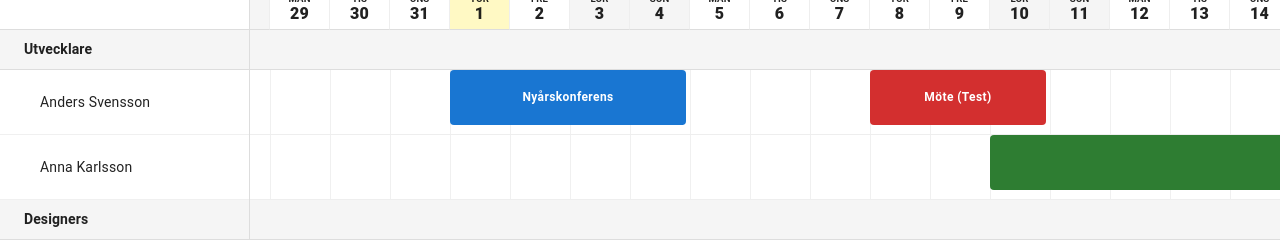
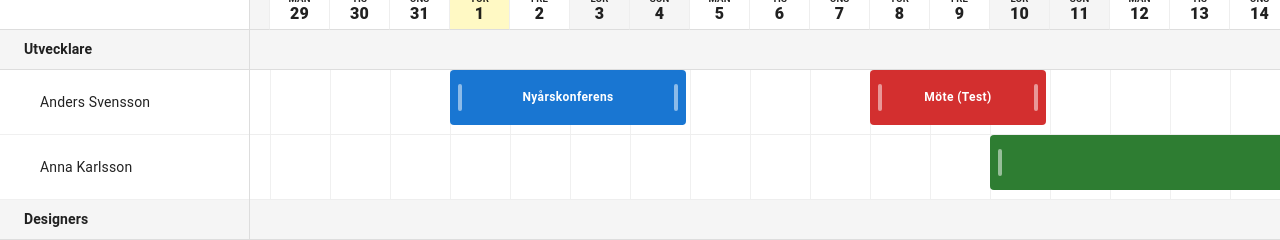
Before and after one commit to younusrahman/planera-ledighet, a React (Vite) app: page / in a window 1280 px wide. Shown: the part 140-380 px from the top of the page. Built offline with nearby package versions, Linux system fonts and the light colour scheme; some icons are missing.

Commit message:
resize fix

```diff
--- a/src/components/LeaveBlock.tsx
+++ b/src/components/LeaveBlock.tsx
@@ -1,4 +1,4 @@
-import React, { useState } from "react";
+import React, { useState, useRef, useEffect, useLayoutEffect } from "react";
 import { useDraggable } from "@dnd-kit/core";
 import { Paper, Typography, Box } from "@mui/material";
 import { CELL_WIDTH, ROW_HEIGHT, type LeaveItem } from "../utils";
@@ -7,8 +7,8 @@ interface Props {
   leave: LeaveItem;
   left?: number;
   isOverlay?: boolean;
-  // UPDATE: Callback now accepts daysShifted (change in start date)
   onResizeEnd?: (id: string, newDuration: number, daysShifted: number) => void;
+  scrollContainerRef?: React.RefObject<HTMLDivElement>;
 }
 
 export const LeaveBlock = ({
@@ -16,6 +16,7 @@ export const LeaveBlock = ({
   left = 0,
   isOverlay = false,
   onResizeEnd,
+  scrollContainerRef,
 }: Props) => {
   const { attributes, listeners, setNodeRef, transform, isDragging } =
     useDraggable({
@@ -26,10 +27,81 @@ export const LeaveBlock = ({
 
   const [isResizing, setIsResizing] = useState(false);
   const [visualDuration, setVisualDuration] = useState(leave.durationDays);
-  // NEW: Track how many days the start date has shifted during resize
   const [visualStartShift, setVisualStartShift] = useState(0);
 
-  // --- GENERIC RESIZE HANDLER ---
+  // Refs for the animation loop
+  const mouseXRef = useRef(0);
+  const startXRef = useRef(0);
+  const startScrollLeftRef = useRef(0);
+  const isResizingRef = useRef(false);
+  const directionRef = useRef<"left" | "right">("right");
+  const requestRef = useRef<number>(0);
+
+  // NEW: Track previous 'left' position to detect Infinite Scroll jumps
+  const prevLeftRef = useRef(left);
+
+  // --- COMPENSATE FOR INFINITE SCROLL JUMPS ---
+  useLayoutEffect(() => {
+    // If the 'left' prop changed drastically (e.g. +1800px) while resizing,
+    // it means the timeline expanded to the past.
+    // We must adjust our startScrollLeftRef so the math doesn't break.
+    const jump = left - prevLeftRef.current;
+
+    if (jump !== 0 && isResizingRef.current) {
+      // If grid moved +1800px, the scroll container also moved +1800px.
+      // We add this to our 'start' reference so the difference (delta) remains correct.
+      startScrollLeftRef.current += jump;
+    }
+
+    prevLeftRef.current = left;
+  }, [left]);
+
+  // --- THE GAME LOOP ---
+  const animate = () => {
+    if (!isResizingRef.current || !scrollContainerRef?.current) return;
+
+    const container = scrollContainerRef.current;
+    const { left: containerLeft, width: containerWidth } =
+      container.getBoundingClientRect();
+    const currentX = mouseXRef.current;
+
+    // 1. AUTO SCROLL LOGIC
+    const edgeThreshold = 50;
+    const scrollSpeed = 15;
+
+    if (currentX < containerLeft + edgeThreshold) {
+      container.scrollLeft -= scrollSpeed;
+    } else if (currentX > containerLeft + containerWidth - edgeThreshold) {
+      container.scrollLeft += scrollSpeed;
+    }
+
+    // 2. CALCULATE DELTA
+    const currentScrollLeft = container.scrollLeft;
+
+    // logic: (Current Scroll - Start Scroll) + (Current Mouse - Start Mouse)
+    const scrollDiff = currentScrollLeft - startScrollLeftRef.current;
+    const mouseDiff = currentX - startXRef.current;
+
+    const totalDeltaX = mouseDiff + scrollDiff;
+    const deltaDays = Math.round(totalDeltaX / CELL_WIDTH);
+
+    const startDuration = leave.durationDays;
+
+    // 3. UPDATE STATE
+    if (directionRef.current === "right") {
+      const newDuration = Math.max(1, startDuration + deltaDays);
+      setVisualDuration(newDuration);
+    } else {
+      const maxShift = startDuration - 1;
+      const actualShift = Math.min(deltaDays, maxShift);
+
+      setVisualStartShift(actualShift);
+      setVisualDuration(startDuration - actualShift);
+    }
+
+    requestRef.current = requestAnimationFrame(animate);
+  };
+
   const initResize = (e: React.PointerEvent, direction: "left" | "right") => {
     e.preventDefault();
     e.stopPropagation();
@@ -41,29 +113,20 @@ export const LeaveBlock = ({
     setVisualDuration(leave.durationDays);
     setVisualStartShift(0);
 
-    const startX = e.clientX;
-    const startDuration = leave.durationDays;
+    isResizingRef.current = true;
+    directionRef.current = direction;
+    startXRef.current = e.clientX;
+    mouseXRef.current = e.clientX;
+
+    // Reset previous left ref to current to prevent jumps on start
+    prevLeftRef.current = left;
+
+    if (scrollContainerRef?.current) {
+      startScrollLeftRef.current = scrollContainerRef.current.scrollLeft;
+    }
 
     const onPointerMove = (moveEvent: PointerEvent) => {
-      const deltaX = moveEvent.clientX - startX;
-      const deltaDays = Math.round(deltaX / CELL_WIDTH);
-
-      if (direction === "right") {
-        // RIGHT: Only duration changes
-        const newDuration = Math.max(1, startDuration + deltaDays);
-        setVisualDuration(newDuration);
-      } else {
-        // LEFT: Start shifts, Duration changes inversely
-        // Example: Drag left (-1 day) -> Start -1, Duration +1
-
-        // limit: Can't shrink duration below 1
-        // (startDuration - deltaDays) >= 1  =>  deltaDays <= startDuration - 1
-        const maxShift = startDuration - 1;
-        const actualShift = Math.min(deltaDays, maxShift);
-
-        setVisualStartShift(actualShift);
-        setVisualDuration(startDuration - actualShift);
-      }
+      mouseXRef.current = moveEvent.clientX;
     };
 
     const onPointerUp = (upEvent: PointerEvent) => {
@@ -71,12 +134,18 @@ export const LeaveBlock = ({
       handle.removeEventListener("pointermove", onPointerMove);
       handle.removeEventListener("pointerup", onPointerUp);
 
+      isResizingRef.current = false;
+      if (requestRef.current) cancelAnimationFrame(requestRef.current);
       setIsResizing(false);
 
-      // Final Calculation
-      const finalDeltaX = upEvent.clientX - startX;
-      const deltaDays = Math.round(finalDeltaX / CELL_WIDTH);
+      if (scrollContainerRef?.current) {
+        const finalScrollLeft = scrollContainerRef.current.scrollLeft;
+        const scrollDiff = finalScrollLeft - startScrollLeftRef.current;
+        const mouseDiff = upEvent.clientX - startXRef.current;
+        const totalDeltaX = mouseDiff + scrollDiff;
+        const deltaDays = Math.round(totalDeltaX / CELL_WIDTH);
 
+        const startDuration = leave.durationDays;
         let finalDuration = startDuration;
         let finalShift = 0;
 
@@ -89,28 +158,30 @@ export const LeaveBlock = ({
         }
 
         if (onResizeEnd) {
-        // Only fire if something actually changed
+          // If we resized, update.
           if (finalDuration !== startDuration || finalShift !== 0) {
             onResizeEnd(leave.id, finalDuration, finalShift);
           }
         }
-
-      // Reset visual state
+      }
       setVisualStartShift(0);
     };
 
     handle.addEventListener("pointermove", onPointerMove);
     handle.addEventListener("pointerup", onPointerUp);
+
+    requestRef.current = requestAnimationFrame(animate);
   };
 
-  // --- CALCULATE STYLE ---
+  useEffect(() => {
+    return () => {
+      if (requestRef.current) cancelAnimationFrame(requestRef.current);
+    };
+  }, []);
 
-  // 1. Duration (Width)
   const displayDuration = isResizing ? visualDuration : leave.durationDays;
   const currentWidth = displayDuration * CELL_WIDTH - 4;
 
-  // 2. Position (Left)
-  // If resizing left, we must visually shift the block's position
   const displayLeft = isResizing ? left + visualStartShift * CELL_WIDTH : left;
 
   const style: React.CSSProperties = {
@@ -135,14 +206,16 @@ export const LeaveBlock = ({
     transition: isResizing ? "none" : "box-shadow 0.2s ease, opacity 0.1s",
   };
 
-  // Common Handle Styles
   const handleStyle = {
     position: "absolute" as const,
     top: 0,
     bottom: 0,
-    width: "15px",
+    width: "20px",
     zIndex: 10,
     cursor: "col-resize",
+    display: "flex",
+    alignItems: "center",
+    justifyContent: "center",
     "&:hover": { backgroundColor: "rgba(0,0,0,0.1)" },
   };
 
@@ -164,12 +237,20 @@ export const LeaveBlock = ({
       {...attributes}
       elevation={2}
     >
-      {/* LEFT HANDLE */}
       {!isDragging && (
         <Box
           onPointerDown={(e) => initResize(e, "left")}
           sx={{ ...handleStyle, left: 0 }}
+        >
+          <Box
+            sx={{
+              width: "4px",
+              height: "50%",
+              bgcolor: "rgba(255,255,255,0.5)",
+              borderRadius: 1,
+            }}
           />
+        </Box>
       )}
 
       <Typography
@@ -181,12 +262,20 @@ export const LeaveBlock = ({
         {leave.name}
       </Typography>
 
-      {/* RIGHT HANDLE */}
       {!isDragging && (
         <Box
           onPointerDown={(e) => initResize(e, "right")}
           sx={{ ...handleStyle, right: 0 }}
+        >
+          <Box
+            sx={{
+              width: "4px",
+              height: "50%",
+              bgcolor: "rgba(255,255,255,0.5)",
+              borderRadius: 1,
+            }}
           />
+        </Box>
       )}
     </Paper>
   );
--- a/src/components/Timeline.tsx
+++ b/src/components/Timeline.tsx
@@ -586,6 +586,7 @@ export const Timeline = () => {
                             leave={l}
                             left={getDateOffset(l.startDate, startDate)}
                             onResizeEnd={handleResizeEnd}
+                            scrollContainerRef={scrollContainerRef}
                           />
                         ))}
                     </Box>
```
Lines whose indentation alone changed are shown as unchanged.
